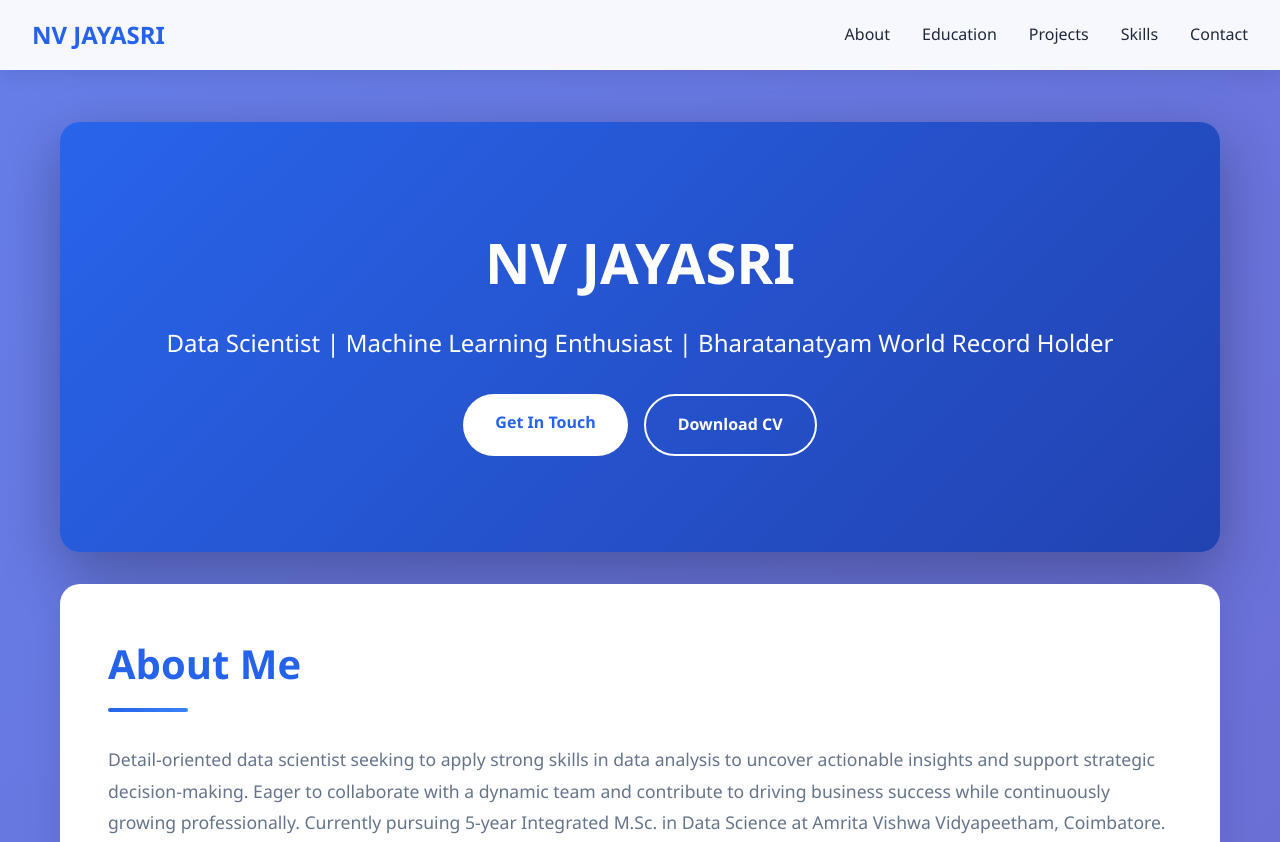
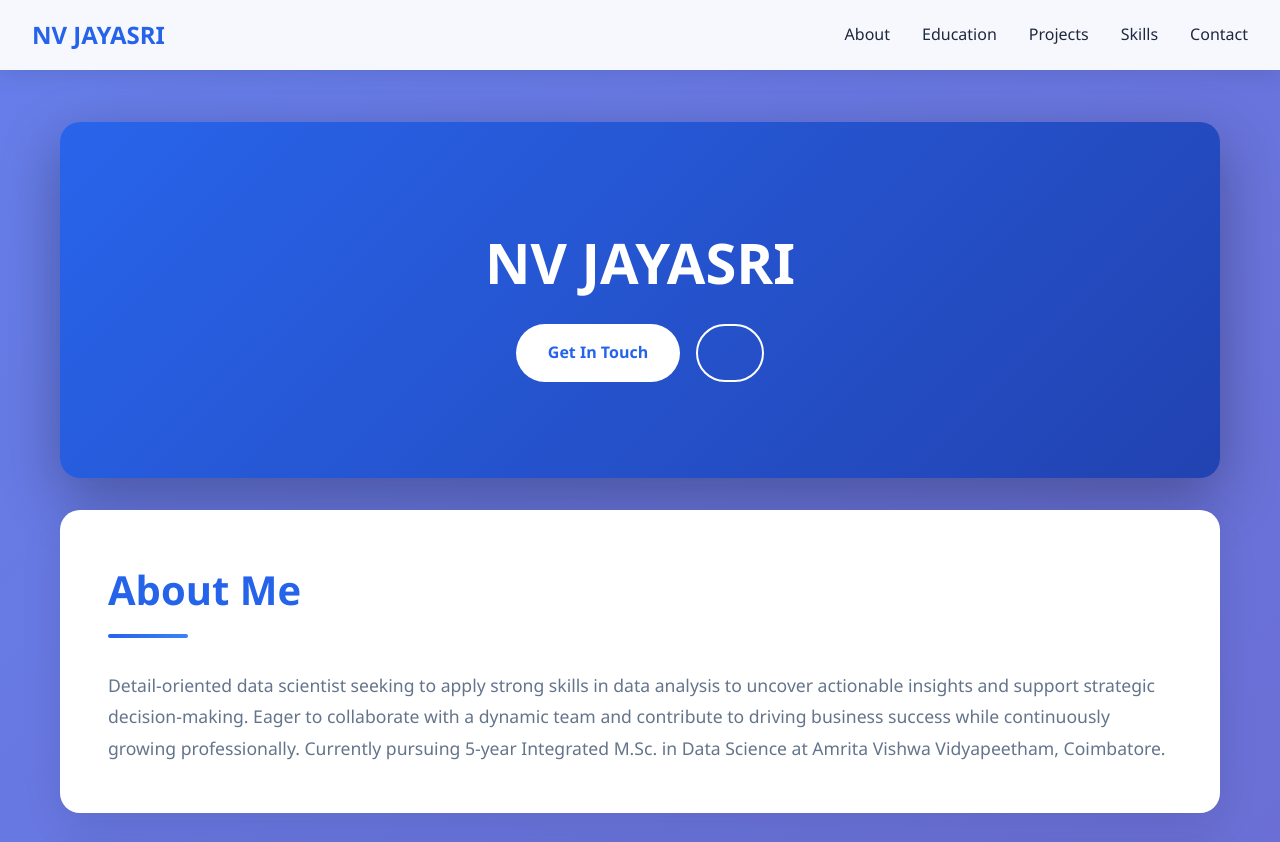
Before and after one commit to JayasriNV/nv-jayasri.github.io-, a plain HTML site: page index.html in a window 1280 px wide. Shown: the top 842 px of the page. Drawn offline with Linux system fonts and the light colour scheme.

Commit message:
Add files via upload

```diff
--- a/index.html
+++ b/index.html
@@ -428,10 +428,10 @@
     <div class="container">
         <section class="hero">
             <h1>NV JAYASRI</h1>
-            <p>Data Scientist | Machine Learning Enthusiast | Bharatanatyam World Record Holder</p>
+
             <div class="hero-buttons">
                 <a href="#contact" class="btn btn-primary">Get In Touch</a>
-                <a href="mailto:jayasrinavaneethan2004@gmail.com" class="btn btn-secondary">Download CV</a>
+                <a href="mailto:jayasrinavaneethan2004@gmail.com" class="btn btn-secondary"></a>
             </div>
         </section>
 
```
